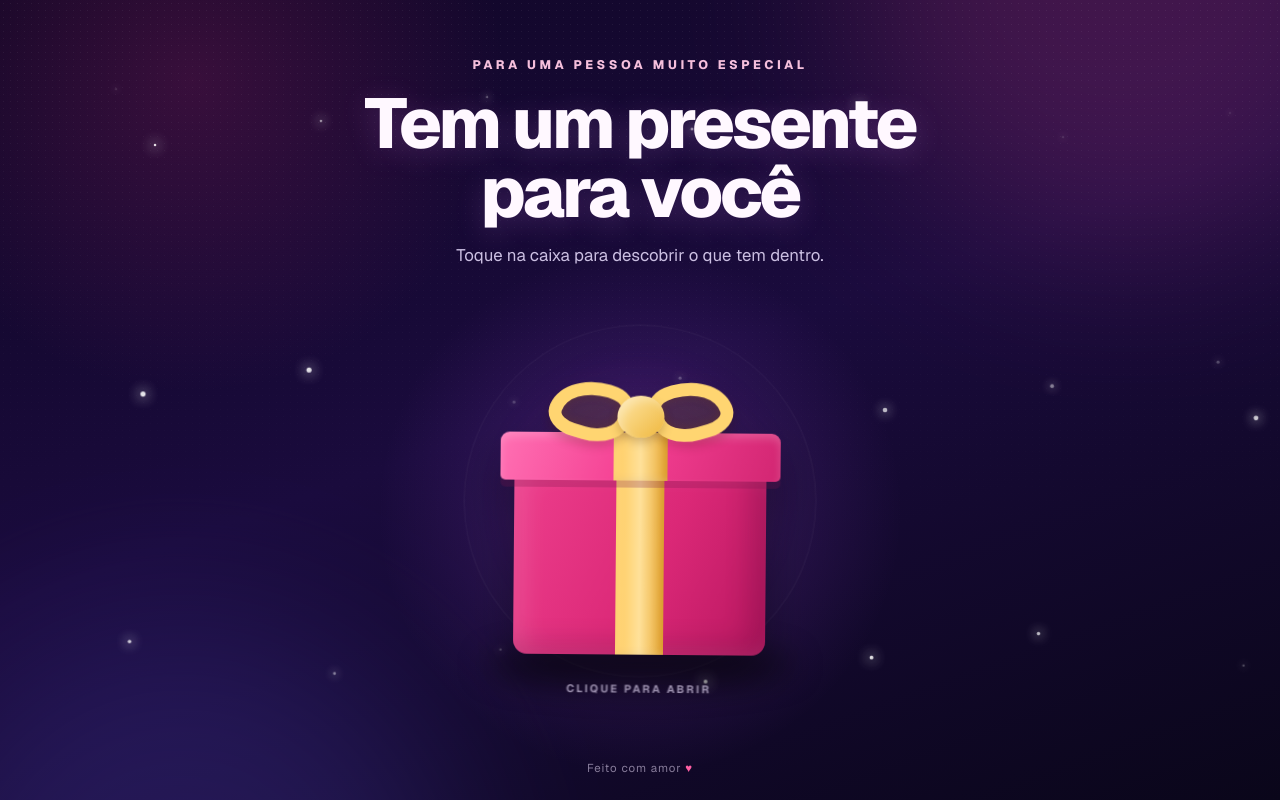
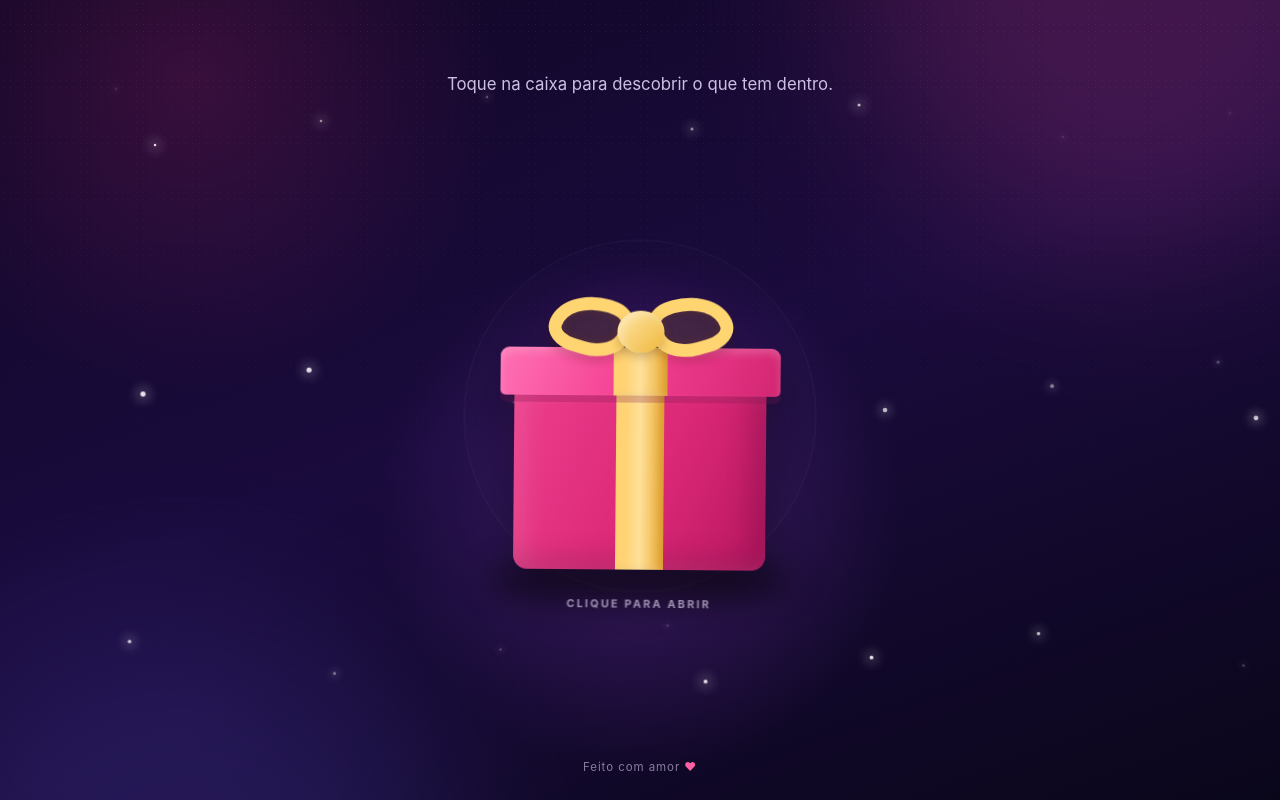
Before and after one commit to GabrielLaxy/aniversario, a Next.js app: page / in a window 1280 px wide. Built offline with nearby package versions, Linux system fonts and the light colour scheme.

Commit message:
Update surprise and prepare GitHub Pages

```diff
--- a/app/globals.css
+++ b/app/globals.css
@@ -21,6 +21,7 @@ button, img { -webkit-tap-highlight-color: transparent; }
 .intro { z-index: 2; width: min(720px, calc(100% - 40px)); margin: 0 auto; padding-top: clamp(42px, 7vh, 80px); text-align: center; }
 .eyebrow { margin: 0 0 14px; color: #f5bfdc; font-size: clamp(.62rem, 1.4vw, .78rem); font-weight: 750; letter-spacing: .28em; }
 h1 { margin: 0; font-size: clamp(2rem, 5.5vw, 4.7rem); font-weight: 760; letter-spacing: -.045em; line-height: .98; text-wrap: balance; text-shadow: 0 6px 30px rgba(232,138,255,.2); }
+.wish-message { font-size: clamp(1.7rem, 4.6vw, 3.65rem); line-height: 1.08; }
 .subtitle { margin: 16px auto 0; color: #cbbfe2; font-size: clamp(.9rem, 2vw, 1.05rem); line-height: 1.5; }
 
 .stage { position: relative; z-index: 1; align-self: center; justify-self: center; width: min(820px, 100%); height: clamp(390px, 54vh, 570px); perspective: 1000px; }
--- a/app/layout.tsx
+++ b/app/layout.tsx
@@ -1,21 +1,10 @@
 import type { Metadata } from 'next';
-import { Geist, Geist_Mono } from 'next/font/google';
 import './globals.css';
-
-const geistSans = Geist({
-  variable: '--font-geist-sans',
-  subsets: ['latin'],
-});
-
-const geistMono = Geist_Mono({
-  variable: '--font-geist-mono',
-  subsets: ['latin'],
-});
 
 export const metadata: Metadata = {
   title: 'Um presente especial',
   description: 'Uma surpresa feita com amor, só para você.',
-  metadataBase: new URL('https://presente-especial-bts.gabriellaxy.chatgpt.site'),
+  metadataBase: new URL('https://gabriellaxy.github.io/aniversario/'),
   openGraph: {
     title: 'Um presente especial',
     description: 'Uma surpresa feita com amor, só para você.',
@@ -36,11 +25,7 @@ export default function RootLayout({
 }>) {
   return (
     <html lang="pt-BR">
-      <body
-        className={`${geistSans.variable} ${geistMono.variable} antialiased`}
-      >
-        {children}
-      </body>
+      <body>{children}</body>
     </html>
   );
 }
--- a/app/page.tsx
+++ b/app/page.tsx
@@ -15,6 +15,7 @@ const confetti = Array.from({ length: 20 }, (_, index) => ({
 
 export default function Home() {
   const [isOpen, setIsOpen] = useState(false);
+  const basePath = process.env.NEXT_PUBLIC_BASE_PATH ?? '';
 
   return (
     <main className={`surprise-scene ${isOpen ? 'is-open' : ''}`}>
@@ -27,11 +28,13 @@ export default function Home() {
       </div>
 
       <header className="intro">
-        <p className="eyebrow">PARA UMA PESSOA MUITO ESPECIAL</p>
-        <h1>{isOpen ? 'Surpresa!' : 'Tem um presente para você'}</h1>
-        <p className="subtitle" aria-live="polite">
-          {isOpen ? 'Prepare o coração. Esse momento é todinho seu.' : 'Toque na caixa para descobrir o que tem dentro.'}
-        </p>
+        {isOpen ? (
+          <h1 className="wish-message" aria-live="polite">
+            Espero que essa seja 1 de muitos sonhos que vamos realizar juntos
+          </h1>
+        ) : (
+          <p className="subtitle">Toque na caixa para descobrir o que tem dentro.</p>
+        )}
       </header>
 
       <section className="stage" aria-label="Presente surpresa">
@@ -44,7 +47,7 @@ export default function Home() {
 
         <div className="ticket-wrap">
           <div className="ticket-glow" aria-hidden="true" />
-          <img src="/bts-ticket.png" alt="Ingresso BTS World Tour 2026, live in concert" className="ticket" />
+          <img src={`${basePath}/bts-ticket.png`} alt="Ingresso BTS World Tour 2026, live in concert" className="ticket" />
         </div>
 
         <button className="gift" type="button" aria-label={isOpen ? 'Presente aberto' : 'Abrir o presente'} aria-expanded={isOpen} onClick={() => setIsOpen(true)} disabled={isOpen}>
--- a/next.config.ts
+++ b/next.config.ts
@@ -1,5 +1,11 @@
 import type { NextConfig } from 'next';
 
-const nextConfig: NextConfig = {};
+const isGitHubPages = process.env.GITHUB_ACTIONS === 'true';
+
+const nextConfig: NextConfig = {
+  output: 'export',
+  trailingSlash: true,
+  basePath: isGitHubPages ? '/aniversario' : '',
+};
 
 export default nextConfig;
--- a/package.json
+++ b/package.json
@@ -8,6 +8,7 @@
   "scripts": {
     "dev": "vinext dev",
     "build": "vinext build",
+    "build:github-pages": "next build",
     "start": "vinext start",
     "lint": "eslint . --ignore-pattern dist --ignore-pattern .next"
   },
```
Also changed, not shown: public/bts-ticket.png.
